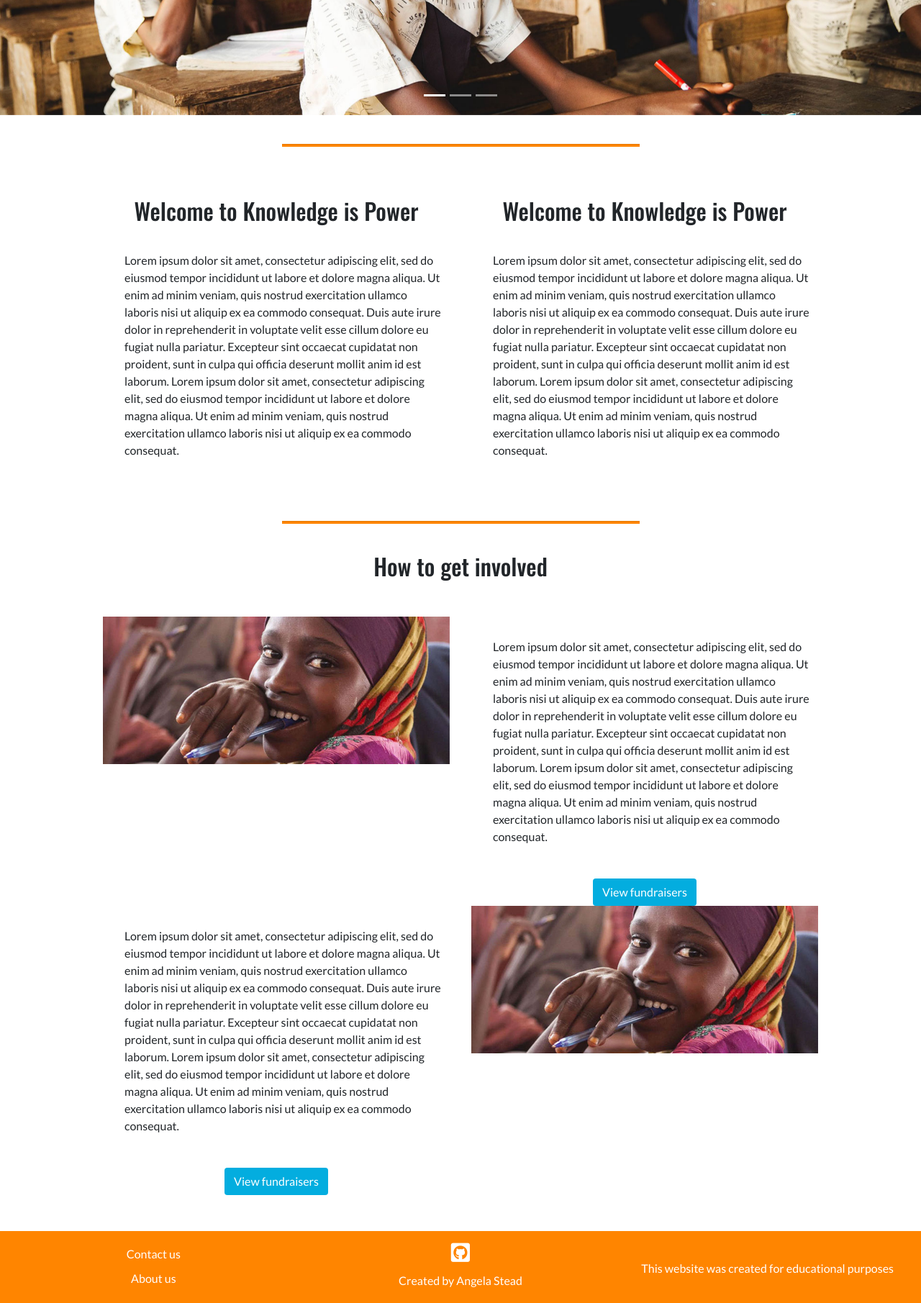
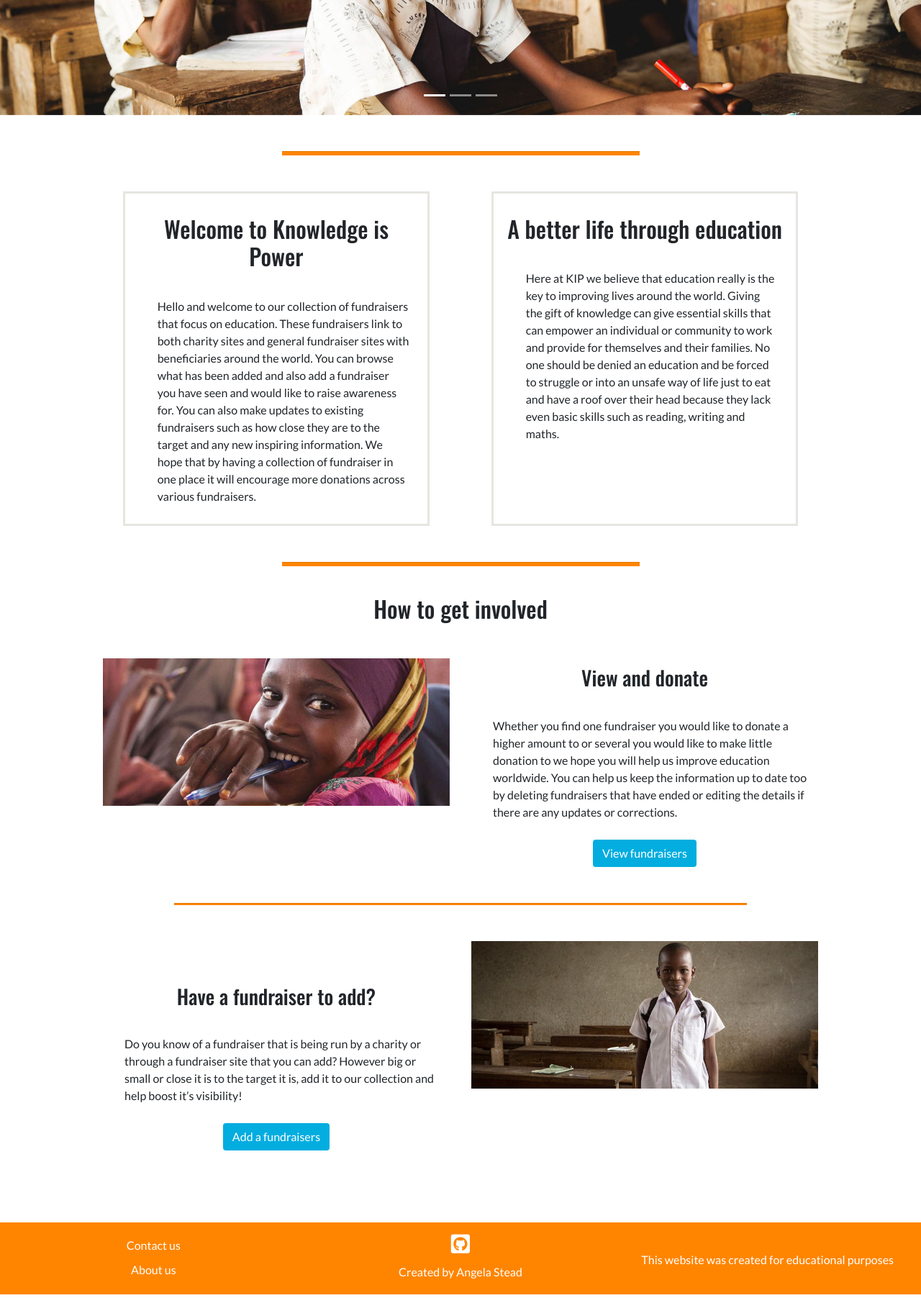
Before and after one commit to Angie55/MilestoneThree_KnowlegeisPower, a Flask app: page / in a window 1280 px wide. Shown: the part 330-2141 px from the top of the page at 72% size. Run offline with Flask 2, Linux system fonts and the light colour scheme; some libraries are stand-ins or nearby versions.

Commit message:
Added more content, images and styling to homepage. Edited any other page class and css as needed

```diff
--- a/static/css/style.css
+++ b/static/css/style.css
@@ -39,10 +39,16 @@ h1, h2, h3, h6 {
 
 .general-hr {
     background-color: #ff8500;
-    margin-top: 40px;
+    margin-top: 50px;
     margin-bottom: 40px;
-    height: 3px;
+    height: 5px;
     max-width: 50%;
+}
+
+.thin-hr {
+    background-color: #ff8500;
+    max-width: 80%;
+    height: 2px;
 }
 
 
@@ -74,12 +80,37 @@ header p {
 /*--------------------------------- Home page*/
 
 .home-text {
-    padding: 30px 10px 30px 30px ;
+    padding: 30px 10px 10px 30px ;
+}
+
+.welcome-section {
+    margin-top: 50px;
+}
+
+.welcome-border {
+    border: 3px solid #e7e5e1;
 }
 
 .get-invloved-headers {
     margin-bottom: 50px;
 }
+
+.get-involved-headers {
+    text-align: center;
+    margin-top: 10px;
+}
+
+.get-involved-hr {
+   margin-top: 50px;
+   margin-bottom: 50px;
+}
+
+.home-add-fund {
+    margin-top: 50px;
+    margin-bottom: 50px;
+}
+
+
 
 /*--------------------------------- Fundraiser page*/
 
@@ -93,11 +124,11 @@ header p {
    margin-top: 20px;
 }
 
-.fundraiser-hr {
-    background-color: #ff8500;
+
+
+.fundraising-hr {
     margin-top: 40px;
     margin-bottom: 40px;
-    max-width: 80%;
 }
 
 
--- a/templates/add-fundraiser.html
+++ b/templates/add-fundraiser.html
@@ -3,7 +3,7 @@
 <div class="container-fluid page-width-container">
 
     <header class="form-header">
-        <h1 class="header-position">Add fundraiser</h1>
+        <h1 class="headers-position">Add fundraiser</h1>
         <p>
             Lorem ipsum dolor sit amet, consectetur adipiscing elit, sed do eiusmod tempor incididunt ut labore et dolore
             magna aliqua. Ut enim ad minim veniam, quis nostrud exercitation ullamco laboris nisi ut aliquip ex ea commodo consequat.
--- a/templates/fundraiser-info.html
+++ b/templates/fundraiser-info.html
@@ -13,7 +13,7 @@
                         <img class="img-fluid fund-img-border" src="{{fundraiser.fundraiser_image}}">
                     </div>
                     <div class="col-6">
-                        <h1 class="header-position">{{fundraiser.fundraiser_name}}</h1>
+                        <h1 class="headers-position">{{fundraiser.fundraiser_name}}</h1>
                         <p class="intro-fund-page">{{fundraiser.fundraiser_intro}}</p>
                         <div class="text-center">
                         <a class="btn btn-lg green-button margin-top-50px" href="{{fundraiser.fundraiser_website_link}}" role="button" target="blank">Visit donation page</a>
--- a/templates/index.html
+++ b/templates/index.html
@@ -36,26 +36,23 @@
 
     <hr class="general-hr">
 
-    <section>
-        <div class="row justify-content-center">
-            <div class="col-6">
+    <section class="welcome-section">
+        <div class="row justify-content-around">
+            <div class="col-lg-5 col-md-10 welcome-border">
                 <h2 class="headers-position">Welcome to Knowledge is Power</h2>
-                <p class="home-text">Lorem ipsum dolor sit amet, consectetur adipiscing elit, sed do eiusmod tempor incididunt ut labore et dolore magna aliqua. Ut enim ad minim veniam,
-                quis nostrud exercitation ullamco laboris nisi ut aliquip ex ea commodo consequat. Duis aute irure dolor in reprehenderit in voluptate velit esse cillum dolore eu
-                fugiat nulla pariatur. Excepteur sint occaecat cupidatat non proident, sunt in culpa qui officia deserunt mollit anim id est laborum. Lorem ipsum dolor sit amet,
-                consectetur adipiscing elit, sed do eiusmod tempor incididunt ut labore et dolore magna aliqua. Ut enim ad minim veniam, quis nostrud exercitation ullamco laboris
-                nisi ut aliquip ex ea commodo consequat.
+                <p class="home-text">Hello and welcome to our collection of fundraisers that focus on education. These fundraisers link to both charity sites and general fundraiser sites
+                with beneficiaries around the world. You can browse what has been added and also add a fundraiser you have seen and would like to raise awareness for. You can also make
+                updates to existing fundraisers such as how close they are to the target and any new inspiring information. We hope that by having a collection of fundraiser in one place
+                it will encourage more donations across various fundraisers.
                 </p>
             </div>
-            <div class="col-6">
-                <h2 class="headers-position">Welcome to Knowledge is Power</h2>
-                <p class="home-text">Lorem ipsum dolor sit amet, consectetur adipiscing elit, sed do eiusmod tempor incididunt ut labore et dolore magna aliqua. Ut enim ad minim veniam,
-                quis nostrud exercitation ullamco laboris nisi ut aliquip ex ea commodo consequat. Duis aute irure dolor in reprehenderit in voluptate velit esse cillum dolore eu
-                fugiat nulla pariatur. Excepteur sint occaecat cupidatat non proident, sunt in culpa qui officia deserunt mollit anim id est laborum. Lorem ipsum dolor sit amet,
-                consectetur adipiscing elit, sed do eiusmod tempor incididunt ut labore et dolore magna aliqua. Ut enim ad minim veniam, quis nostrud exercitation ullamco laboris
-                nisi ut aliquip ex ea commodo consequat.
+            <div class="col-lg-5 col-md-10 welcome-border">
+                <h2 class="headers-position">A better life through education</h2>
+                <p class="home-text">Here at KIP we believe that education really is the key to improving lives around the world. Giving the gift of knowledge can give essential skills
+                that can empower an individual or community to work and provide for themselves and their families. No one should be denied an education and be forced to struggle or into
+                an unsafe way of life just to eat and have a roof over their head because they lack even basic skills such as reading, writing and maths.
                 </p>
-            </div>
+              </div>
         </div>
     </section>
 
@@ -65,37 +62,36 @@
         <h2 class="headers-position get-invloved-headers">How to get involved</h2>
         <div class="row justify-content-center">
 
-            <div class="col-6">
+            <div class="col-lg-6 col-md-12">
                 <img class="img-fluid" src="static/images/homepage-images/home-image-girl.jpg" alt="get involved image">
             </div>
-            <div class="col-6">
-
-                <p class="home-text">Lorem ipsum dolor sit amet, consectetur adipiscing elit, sed do eiusmod tempor incididunt ut labore et dolore magna aliqua. Ut enim ad minim veniam,
-                quis nostrud exercitation ullamco laboris nisi ut aliquip ex ea commodo consequat. Duis aute irure dolor in reprehenderit in voluptate velit esse cillum dolore eu
-                fugiat nulla pariatur. Excepteur sint occaecat cupidatat non proident, sunt in culpa qui officia deserunt mollit anim id est laborum. Lorem ipsum dolor sit amet,
-                consectetur adipiscing elit, sed do eiusmod tempor incididunt ut labore et dolore magna aliqua. Ut enim ad minim veniam, quis nostrud exercitation ullamco laboris
-                nisi ut aliquip ex ea commodo consequat.
+            <div class="col-lg-6 col-md-12">
+                <h3 class="get-involved-headers">View and donate</h3>
+                <p class="home-text">Whether you find one fundraiser you would like to donate a higher amount to or several you would like to make little donation to we hope you will
+                help us improve education worldwide. You can help us keep the information up to date too by deleting fundraisers that have ended or editing the details if there are any
+                updates or corrections.
                 </p>
                 <div class="text-center">
                   <a class="btn blue-btn" href="{{ url_for('get_fundraisers') }}" role="button">View fundraisers</a>
                 </div>
             </div>
-            <div class="col-6">
-                <p class="home-text">Lorem ipsum dolor sit amet, consectetur adipiscing elit, sed do eiusmod tempor incididunt ut labore et dolore magna aliqua. Ut enim ad minim veniam,
-                quis nostrud exercitation ullamco laboris nisi ut aliquip ex ea commodo consequat. Duis aute irure dolor in reprehenderit in voluptate velit esse cillum dolore eu
-                fugiat nulla pariatur. Excepteur sint occaecat cupidatat non proident, sunt in culpa qui officia deserunt mollit anim id est laborum. Lorem ipsum dolor sit amet,
-                consectetur adipiscing elit, sed do eiusmod tempor incididunt ut labore et dolore magna aliqua. Ut enim ad minim veniam, quis nostrud exercitation ullamco laboris
-                nisi ut aliquip ex ea commodo consequat.
+        </div>
+        <hr class="thin-hr get-involved-hr">
+        <div class="row justify-content-center home-add-fund">
+            <div class="col-lg-6 col-md-12 home-add-fund">
+                <h3 class="get-involved-headers">Have a fundraiser to add?</h3>
+                <p class="home-text">Do you know of a fundraiser that is being run by a charity or through a fundraiser site that you can add? However big or small or close it is to the
+                target it is, add it to our collection and help boost it’s visibility!
                 </p>
                 <div class="text-center">
-                  <a class="btn blue-btn" href="{{ url_for('get_fundraisers') }}" role="button">View fundraisers</a>
+                  <a class="btn blue-btn" href="{{ url_for('add_fundraiser') }}" role="button">Add a fundraisers</a>
                 </div>
             </div>
-            <div class="col-6">
-                <img class="img-fluid" src="static/images/homepage-images/home-image-girl.jpg" alt="get involved image">
+            <div class="col-lg-6 col-md-12">
+                <img class="img-fluid" src="static/images/homepage-images/home-image-boy.jpg" alt="get involved image">
             </div>
+        </div>
 
-        </div>
     </section>
 
 
```
Also changed, not shown: static/images/homepage-images/home-image-boy.jpg (added).
